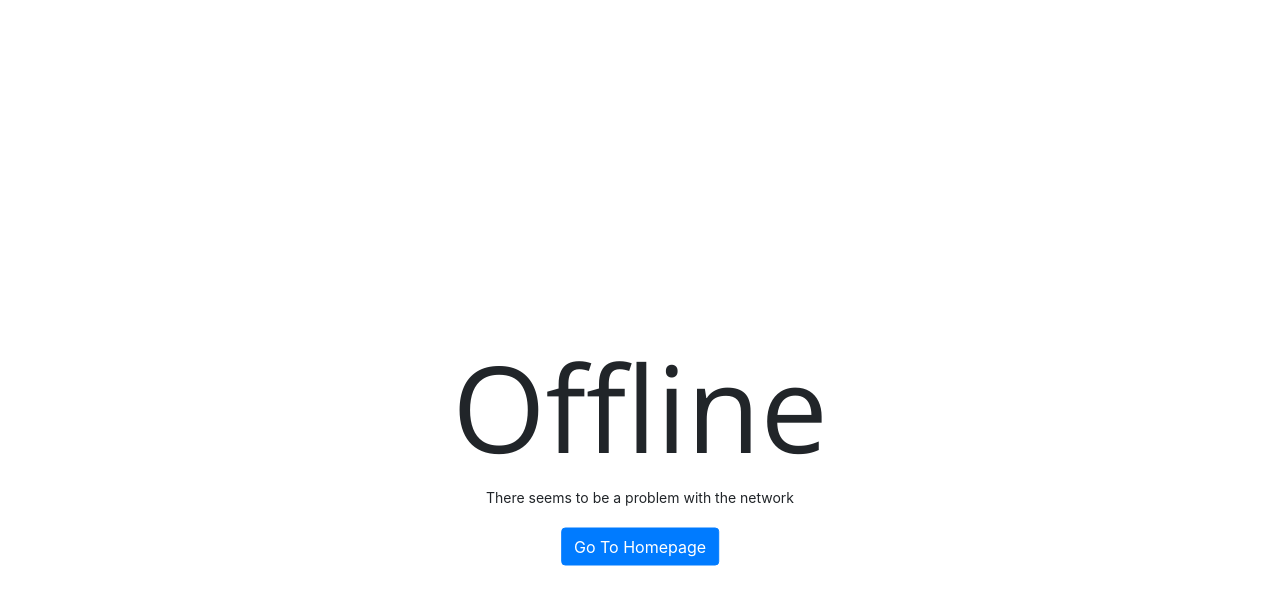
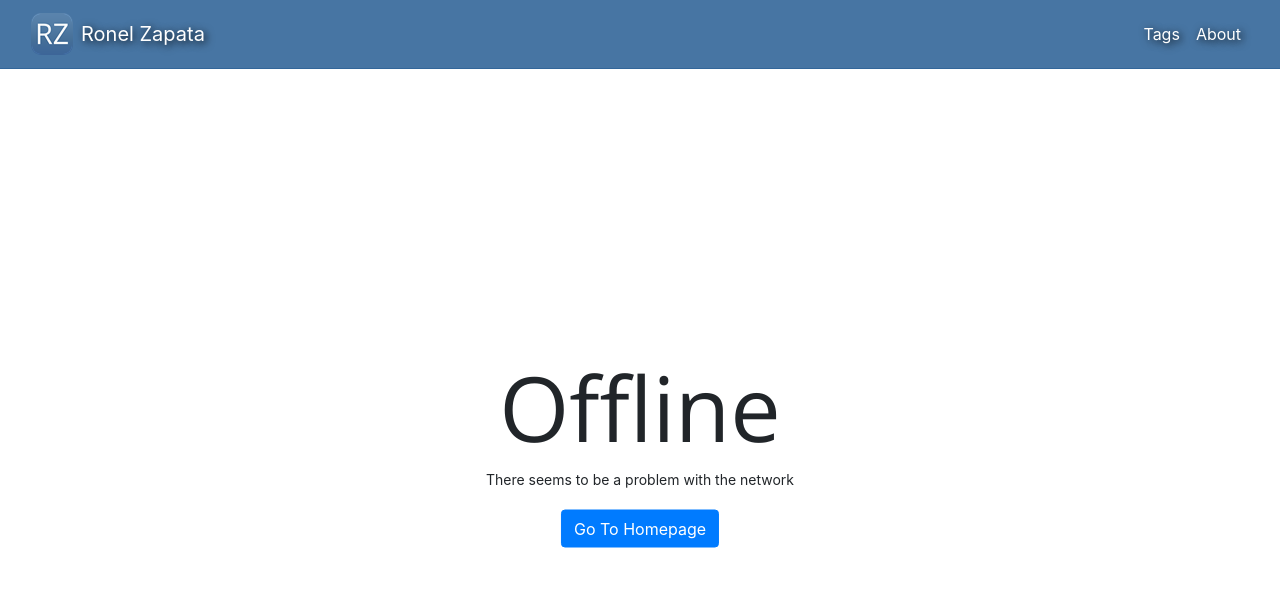
Before and after one commit to ronelzb/ronelzb.github.io, a Jekyll site: the page built from offline.html, in a window 1280 px wide and 900 px high. Shown: the top 605 px of the window. Built offline with Jekyll 4.4.1, drawn with Linux system fonts in a browser that asks for light colours; nearby versions of some CDN libraries; comment, search, counter and statistics services are not loaded; part of the change alters nothing that is shown.

```diff
--- a/css/main.css
+++ b/css/main.css
@@ -198,7 +198,7 @@ footer .list-inline {
     font-weight: 400;
 }
 .notfound h1.offline-header {
-    font-size: 120px;
+    font-size: 90px;
 }
 .notfound p {
     font-size: 14px;
--- a/js/main.js
+++ b/js/main.js
@@ -3,16 +3,20 @@ $(function() {
      * Hide bootstrap navbar when scrolling
      */
     let $navbar = $('.navbar');
+    var navVisible = false;
     var prevScrollpos = 0;
 
     if($(window).scrollTop() < 100) {
         $navbar.show();
+        navVisible = true;
     }
 
     $(window).scroll(function () {
         let currScrollpos = $(this).scrollTop();
 
-        if (currScrollpos > prevScrollpos && $navbar.is(":visible")) {
+        if (currScrollpos > prevScrollpos && navVisible) {
+            navVisible = false;
+
             $navbar.slideUp({
                 complete: function() {
                     if (!$(this).hasClass("custom-background")) {
@@ -20,16 +24,20 @@ $(function() {
                     }
                 }
             });
-        } else if (currScrollpos < prevScrollpos && $navbar.is(":hidden")) {
+        } else if (currScrollpos < prevScrollpos) {
             if (currScrollpos < 100 && $navbar.hasClass("custom-background")) {
                 $navbar.removeClass("custom-background");
             }
 
-            $navbar.slideDown({
-                start: function() {
-                    $(this).css({ display: "flex" });
-                }
-            });
+            if (!navVisible) {
+                navVisible = true;
+
+                $navbar.slideDown({
+                    start: function() {
+                        $(this).css({ display: "flex" });
+                    }
+                });
+            }
         }
 
         prevScrollpos = currScrollpos;
```
